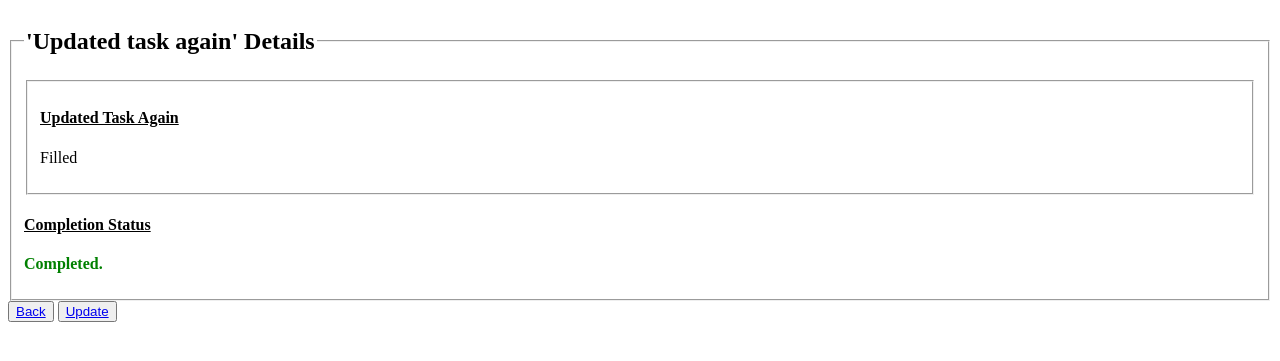
After one commit to Un734L/todoApp, a Django app: page /tasks/details/1/ in a window 1280 px wide. The commit adds this page. Shown: the top 361 px of the page. Run offline with Django 5.2, Linux system fonts and the light colour scheme; a user stored in the database is signed in; data comes from the database, SQL or seed files in the repository; both versions use the stored data as it was after the commit.

Commit message:
All the essentials are done

```diff
--- /dev/null
+++ b/todoApp/templates/todoApp/details.html
@@ -0,0 +1,24 @@
+<!DOCTYPE html>
+<html lang="en">
+<head>
+    <meta charset="UTF-8">
+    <meta name="viewport" content="width=device-width, initial-scale=1.0">
+    <title>Details</title>
+</head>
+<body>
+    <fieldset>
+        <legend><h2>'{{task.task_title.capitalize}}' Details</h2></legend>
+        <fieldset class="description-field">
+            <h4><u>{{task.task_title}}</u></h4>
+            <p>{{task.task_description}}</p>
+        </fieldset>
+        <h4><u>Completion Status</u></h4>
+        {%if completedTask %}
+        <p style="color: green;"><strong>Completed.</strong></p>
+        {% else %}
+        <p style="color:red;"><strong>Not Completed</strong></p>
+        {% endif %}
+    </fieldset>
+    <button type="button"><a href="{% url 'todoApp:task_list' %}">Back</a></button> <button type="button"><a href="{% url 'todoApp:task_update' task.id %}">Update</a></button>
+</body>
+</html>
--- a/todoApp/templates/todoApp/task_update.html
+++ b/todoApp/templates/todoApp/task_update.html
@@ -7,11 +7,12 @@
 </head>
 <body>
     <div>
+
         <h2>Task Update</h2>
         <form  method="post">
             {% csrf_token %}
             {{form.as_p}}
-            <button type="submit">Update</button>
+            <button type="button"><a href="{% url 'todoApp:task_list' %}">Back</a></button> <button type="submit">Update</button>
         </form>
     </div>
 </body>
--- a/todoApp/urls.py
+++ b/todoApp/urls.py
@@ -6,7 +6,8 @@ app_name="todoApp"
 urlpatterns=[
     path('create/',views.taskCreateView,name='task_create'),
     path('tasks/',views.taskListView,name='task_list'),
-    path('complete/<int:task_id>/',views.taskListView,name='task_complete'),
+    path('complete/<int:task_id>/',views.taskCompleteView,name='task_complete'),
     path('update/<int:task_id>/',views.taskUpdateView,name='task_update'),
     path('delete/<int:task_id>/',views.taskDeleteView,name='task_delete'),
+    path('details/<int:task_id>/',views.taskDetailsView,name='task_details'),
 ]
--- a/todoApp/views.py
+++ b/todoApp/views.py
@@ -54,10 +54,17 @@ def taskDeleteView(request,task_id):
 
 @login_required
 def taskDetailsView(request,task_id):
-    pass
+    task=Task.objects.get(user=request.user,id=task_id)
+    completedTask=None
+    if task.isCompleted==True:
+        completedTask=task
+    return render(request,'todoApp/details.html',{'task':task,'completedTask':completedTask})
 
 @login_required
 def taskCompleteView(request,task_id):
-    task=Task.objects.filter(user=request.user,id=task_id)
+    task=Task.objects.get(user=request.user,id=task_id)
+    print(task.isCompleted)
     task.isCompleted = not task.isCompleted
+    print(task.isCompleted)
+    task.save()
     return redirect('todoApp:task_list')
```
Also changed, not shown: todoApp/templates/todoApp/task_list.html (+6 -2 lines), db.sqlite3.
